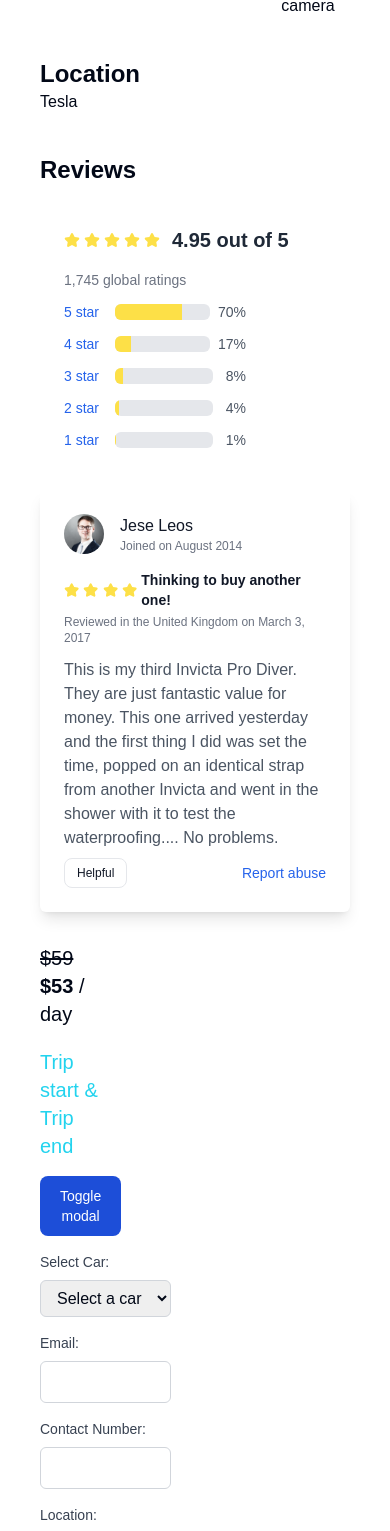
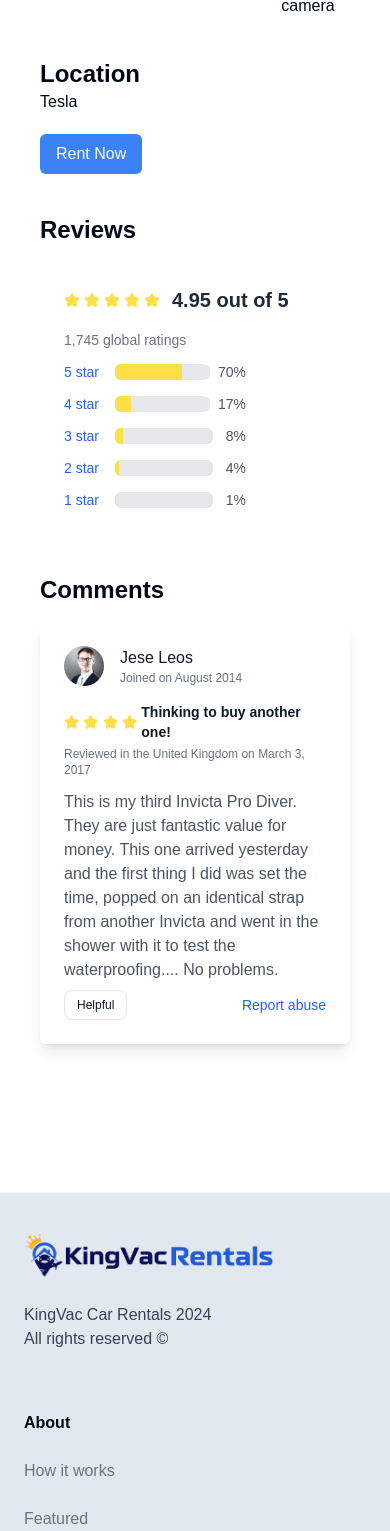
Before and after one commit to Manguriu/Vaca-Turo, a Next.js app: page /CarDetails/12 in a window 390 px wide. Shown: the part 1139-2670 px from the top of the page. Built offline with nearby package versions, Linux system fonts and the light colour scheme.

Commit message:
Car details page & minor changes

```diff
--- a/app/CarDetails/Comments.tsx
+++ b/app/CarDetails/Comments.tsx
@@ -1,5 +1,17 @@
 import React from "react";
 import { motion } from "framer-motion";
+
+
+const handleClickHelpful = () => {
+  console.log("Helpful button clicked");
+  //logic to handle the Helpful
+
+};
+
+const handleClickReportAbuse = () => {
+  console.log("Report abuse link clicked");
+  // logic to handle reporting abuse here
+};
 
 const StarIcon = () => (
   <svg
@@ -60,12 +72,14 @@ const Comments = () => {
           <motion.button
             whileHover={{ scale: 1.05 }}
             whileTap={{ scale: 0.95 }}
+            onClick={handleClickHelpful}
             className="px-3 py-1.5 text-xs font-medium text-gray-900 focus:outline-none bg-white rounded-lg border border-gray-200 hover:bg-gray-100 hover:text-blue-700 focus:z-10 focus:ring-4 focus:ring-gray-100 dark:focus:ring-gray-700 dark:bg-gray-800 dark:text-gray-400 dark:border-gray-600 dark:hover:text-white dark:hover:bg-gray-700"
           >
             Helpful
           </motion.button>
           <a
-            href="#"
+            href=""
+            onClick={handleClickReportAbuse}
             className="text-sm font-medium text-blue-600 hover:underline dark:text-blue-500"
           >
             Report abuse
--- a/app/CarDetails/DateComponent.tsx
+++ b/app/CarDetails/DateComponent.tsx
@@ -127,7 +127,7 @@ const DateComponent: React.FC<DateProps> = ({ className }: DateProps) => {
   };
 
   const handleSubmit = () => {
-    // Handle the submit action here, e.g., send data to server
+    // Handle the submit
     setSubmitted(true);
     toast.success("Car rental booked successfully!");
     console.log("Submitted date range:", date);
@@ -139,7 +139,7 @@ const DateComponent: React.FC<DateProps> = ({ className }: DateProps) => {
   };
 
   return (
-    <div className={cn("grid gap-4", className)}>
+    <div className={cn("constantWidth", "grid gap-4", className)}>
     <ToastContainer />
 
     <div className="grid gap-2">
@@ -160,7 +160,6 @@ const DateComponent: React.FC<DateProps> = ({ className }: DateProps) => {
         ))}
       </select>
     </div>
-
       {car && (
         <div className="grid gap-2">
           <label
--- a/app/CarDetails/Description.tsx
+++ b/app/CarDetails/Description.tsx
@@ -6,8 +6,12 @@ import ModalForm from "./modalPop/ModalForm";
 
 const Description = () => {
   return (
+
       <div className="flex justify-between max-lg:flex-wrap">
         <div className="px-4 py-4">
+          {/* <div className="lg:hidden mb-5 ">
+            <ModalForm />
+          </div> */}
           <h1 className="text-4xl font-bold ">Tesla Model 3 2021</h1>
           <h4 className="mt-2">Standard Range Plus</h4>
           <h1 className="flex text-xl mt-2 items-center gap-1">
@@ -26,11 +30,12 @@ const Description = () => {
           <div>
             <p>
               We hire 5 Seater Toyota Voxy & Noah Vans in Nairobi at affordable
-            prices. The 5 Seater Toyota Voxy / Noah Van is a multi passenger van
-            with balanced combination of economy, luxury and performance. The
-            vans pleasing interior, relaxed cabin, space, safety features makes
-            it an attractive solution to many of todays traffic and
-            environmental problems. Quick acceleration, excellent handling and a
+              prices. The 5 Seater Toyota Voxy / Noah Van is a multi passenger
+              van with balanced combination of economy, luxury and performance.
+              The vans pleasing interior, relaxed cabin, space, safety features
+              makes it an attractive solution to many of todays traffic and
+              environmental problems. Quick acceleration, excellent handling and
+              a
             </p>
           </div>
 
@@ -81,16 +86,21 @@ const Description = () => {
           <div>
             <p>Tesla</p>
           </div>
-
-        <h2 className="mt-10 text-2xl font-semibold">Reviews</h2>
+          <div className="lg:hidden mb-5 mt-5">
+            <ModalForm />
+          </div>
+          <h2 className="mt-10 text-2xl font-semibold">
+            Reviews
+          </h2>
           <div className="mt-4">
             <div className="">
               {" "}
               <Reviews />
             </div>
           </div>
-
-        <h2 className="max-lg:hidden mt-10 text-2xl font-semibold">Comments</h2>
+          <h2 className=" mt-10 text-2xl font-semibold">
+            Comments
+          </h2>
           <div className="mt-4">
             <div className="">
               <Comments />
@@ -98,17 +108,21 @@ const Description = () => {
           </div>
         </div>
         <div className="px-4 py-4 w-[30%]">
-        <h1 className="text-xl">
+          <h1 className="text-xl max-lg:hidden">
             <span className="line-through"> $59</span>
             <span className="font-extrabold"> $53</span>
             <span> / day</span>
           </h1>
           <div className="mt-5">
-          <div className="mb-4 mt-4">
-            <h4 className="text-xl text-cyan-400">Trip start & Trip end </h4>
+            <div className="mb-4 mt-4 max-lg:hidden">
+              <h4 className="max-lg:text-2xl text-xl text-cyan-400 max-lg:w-fit">
+                Trip start & Trip end{" "}
+              </h4>
             </div>
-          <ModalForm />
+
+            <div className="max-lg:hidden w-[300px]">
               <DateComponent />
+            </div>
           </div>
         </div>
       </div>
--- a/app/CarDetails/modalPop/ModalForm.tsx
+++ b/app/CarDetails/modalPop/ModalForm.tsx
@@ -1,44 +1,48 @@
 import React, { useState } from "react";
+
 import DateComponent from "../DateComponent";
+import Comments from "../Comments";
 
 export default function ModalForm() {
-  const [modalOpen, setModalOpen] = useState(false);
-
-  const toggleModal = () => {
-    setModalOpen(!modalOpen);
+  const openModal = () => {
+    const modal = document.getElementById(
+      "ThisModal"
+    ) as HTMLDialogElement | null;
+    if (modal) {
+      console.log("Modal element found:", modal);
+      modal.showModal();
+    } else {
+      console.error("Modal element not found!");
+    }
   };
 
   return (
-    <div>
+    <div className="">
       <button
-        onClick={toggleModal}
-        className="block text-white bg-blue-700 hover:bg-blue-800 focus:ring-4 focus:outline-none focus:ring-blue-300 font-medium rounded-lg text-sm px-5 py-2.5 text-center dark:bg-blue-600 dark:hover:bg-blue-700 dark:focus:ring-blue-800"
-        type="button"
+        onClick={openModal}
+        className="bg-blue-500 text-white px-4 py-2 rounded-md hover:bg-blue-600 focus:outline-none focus:ring-2 focus:ring-blue-500 w-full flex  max-lg:w-auto"
       >
-        Toggle modal
+        Rent Now
       </button>
-
-      {modalOpen && (
-        <div
-          id="static-modal"
-          data-modal-backdrop="static"
-          aria-hidden="true"
-          className="fixed inset-0 overflow-y-auto z-60 bg-gray-900 bg-opacity-50 flex justify-center items-center"
-        >
-          <div className="bg-white h-auto w-[80%] rounded-lg max-w-lg p-6">
-            <div className="flex flex-row justify-between items-center border-b-2 border-gray-200 pb-4">
-              <h3 className="text-lg font-semibold text-gray-900">
-                Static modal
-              </h3>
-            </div>
-            <div className="mt-6 overflow-y-auto">
-              <p className="text-gray-700">
-                <DateComponent />
-              </p>
-            </div>
+      <dialog id="ThisModal" className="modal">
+        <div className="modal-box w-11/12 max-w-5xl">
+          <h3 className="font-bold text-lg">Car Rental Form</h3>
+          <DateComponent />
+          <div className="modal-action">
+            <button
+              className="btn"
+              onClick={() => {
+                const modal = document.getElementById(
+                  "ThisModal"
+                ) as HTMLDialogElement | null;
+                if (modal) modal.close();
+              }}
+            >
+              Close
+            </button>
           </div>
         </div>
-      )}
+      </dialog>
     </div>
   );
 }
--- a/app/HouseDetails/Description.tsx
+++ b/app/HouseDetails/Description.tsx
@@ -238,7 +238,7 @@ export default function Description() {
               </button>
               <button
                 type="button"
-                onClick={handleWhatsApp} // This will submit the form and open WhatsApp
+                onClick={handleWhatsApp}
                 className="mt-4 w-full bg-green-500 text-white px-4 py-2 rounded-md hover:bg-green-600 focus:outline-none focus:ring-2 focus:ring-green-500 items-center justify-center flex gap-2"
               >
                 <span>
--- a/components/Featurecards/card.css
+++ b/components/Featurecards/card.css
@@ -287,14 +287,10 @@ html {
 
 
 
-
-
 .el-wrapper {
   flex: 0 0 auto;
-  /* Allow items to shrink but not grow */
   width: 320px;
   height: 380px;
-  /* Set a fixed width for each card */
   margin-right: 20px;
 }
 
@@ -302,5 +298,5 @@ html {
   display: flex;
   overflow-x: auto;
   white-space: nowrap;
-  /* Optional: Add styles for height, width, etc. */
+
 }
--- /dev/null
+++ b/components/OtherPages/ReportAbuse.tsx
@@ -0,0 +1,11 @@
+import React from 'react'
+
+const ReportAbuse = () => {
+  return (
+    <div>
+
+    </div>
+  )
+}
+
+export default ReportAbuse
--- a/package.json
+++ b/package.json
@@ -17,12 +17,12 @@
     "@radix-ui/react-slot": "^1.0.2",
     "class-variance-authority": "^0.7.0",
     "clsx": "^2.1.1",
-    "date-fns": "^3.6.0",
     "embla-carousel-react": "^8.0.2",
     "framer-motion": "^11.1.7",
     "lucide-react": "^0.373.0",
-    "next": "14.2.1",
+    "next": "^14.2.3",
     "react": "^18",
+    "react-datepicker": "^6.9.0",
     "react-day-picker": "^8.10.1",
     "react-dom": "^18",
     "react-phone-input-2": "^2.15.1",
@@ -44,6 +44,7 @@
     "@storybook/test": "^8.0.8",
     "@types/node": "^20",
     "@types/react": "^18",
+    "@types/react-datepicker": "^6.2.0",
     "@types/react-dom": "^18",
     "@types/react-slick": "^0.23.13",
     "daisyui": "^4.10.2",
```
Also changed, not shown: components/Cars/CarsMakeCard.tsx (+2 -38 lines), app/globals.css (line endings or trailing spaces), 1 other file (tests, documents, lock files or other folders). Lines whose indentation alone changed are shown as unchanged.
